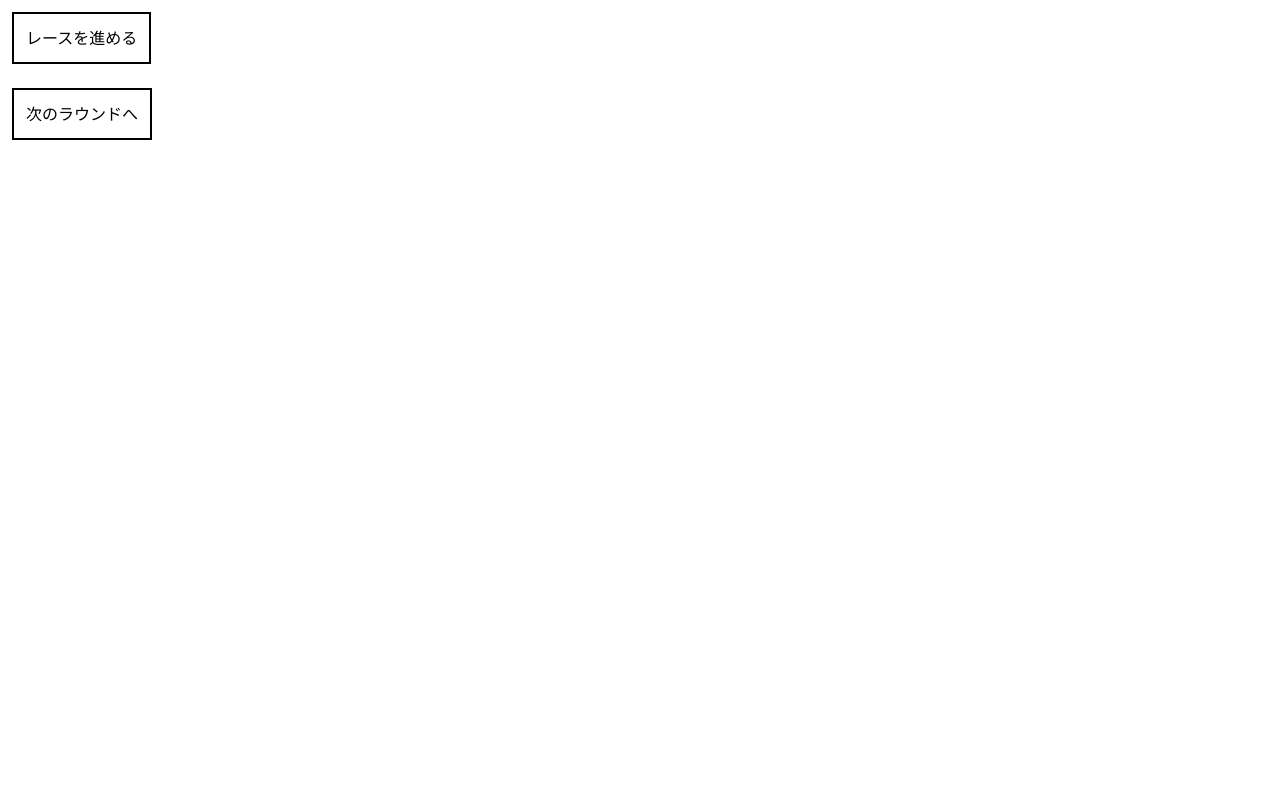
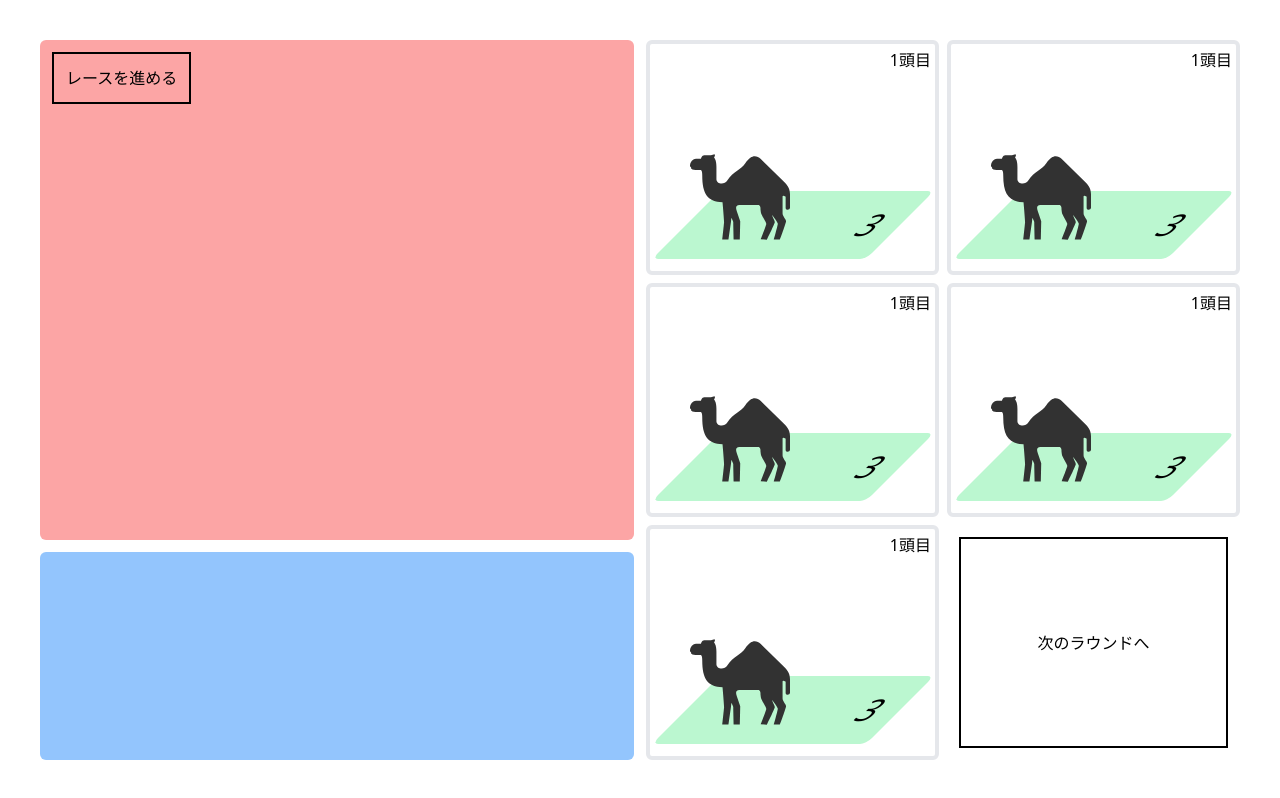
Before and after one commit to YM202c2100/camel-up, a Next.js app: page / in a window 1280 px wide. Built offline with nearby package versions, Linux system fonts and the light colour scheme; a web font is replaced by a local one.

Commit message:
[feat] 当選済みのラクダを表示するように変更し、レイアウトを調整

```diff
--- /dev/null
+++ b/app/feature/selectedCamels/components/selectedCamels.tsx
@@ -0,0 +1,25 @@
+import { CamelIcon } from "@/app/components/camelIcon"
+
+export const SelectedCamels:React.FC = ()=>{
+  return(<>
+    <CamelCard/>
+    <CamelCard/>
+    <CamelCard/>
+    <CamelCard/>
+    <CamelCard/>
+  </>)
+}
+
+const CamelCard:React.FC = ()=>{
+  return(
+    <div className="flex justify-center items-end relative border-4 rounded-md">
+      <p className="absolute top-0 right-0 m-1">1頭目</p>
+      <div className="w-[100px] aspect-square absolute z-10 -scale-x-100 bottom-6 left-10">
+        <CamelIcon camelColor="black"/>
+      </div>
+      <div className="w-[75%] h-[30%] -skew-x-[45deg] bg-green-200 relative bottom-3 rounded-md flex justify-end items-center">
+        <p className="text-3xl mr-5">3</p>
+      </div>
+    </div>
+  )
+}
--- a/app/page.tsx
+++ b/app/page.tsx
@@ -5,6 +5,8 @@ import { RollAction } from "./feature/rollAction/components/rollAction";
 import { RollResult } from "./feature/rollAction/models/models";
 import { NextRoundButton } from "./feature/nextRoundButton/components/nextRoundButton";
 import { RollAnimation } from "./feature/rollAction/components/animation/rollAnimation";
+import { CamelIcon } from "./components/camelIcon";
+import { SelectedCamels } from "./feature/selectedCamels/components/selectedCamels";
 
 export const RollResultContext = createContext<RollResult>({camel:"black", dice:1})
 
@@ -13,14 +15,23 @@ export default function Home() {
   const [roundNum, setRoundNum] = useState<number>(1)
 
   return (
-    <div>
+    <div className="grid grid-cols-2 h-lvh p-10 gap-3">
+      <div className="grid grid-rows-10 gap-3">
+        <div className="bg-red-300 row-span-7 rounded-md">
           <RollAction roundNum={roundNum} setRollResult={setRollResult}/>
           {rollResult &&
             <RollResultContext value={rollResult}>
               <RollAnimation quitAnimation={quitAnimation}/>
             </RollResultContext>
           }
+        </div>
+        <div className="bg-blue-300 row-span-3 rounded-md"></div>
+      </div>
+
+      <div className="grid grid-cols-2 grid-rows-3 gap-2">
+        <SelectedCamels/>
         <NextRoundButton setRoundNum={setRoundNum}/>
+      </div>
     </div>
   );
 
```
Lines whose indentation alone changed are shown as unchanged.
